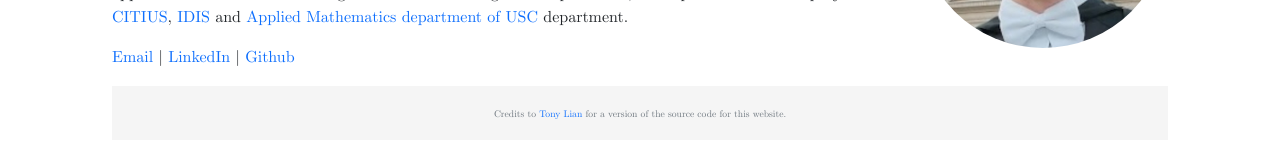
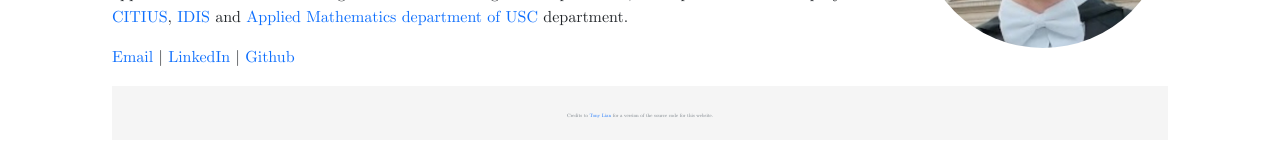
Before and after one commit to RoidaVinci/web, a Jekyll site: the page built from index.md, in a window 1280 px wide. Shown: the part 342-500 px from the top of the page. Built offline with Jekyll 4.4.1, drawn with Linux system fonts in a browser that asks for light colours.

Commit message:
Update style.scss

```diff
--- a/assets/style.scss
+++ b/assets/style.scss
@@ -126,5 +126,5 @@ a:active { text-decoration: none; }
 }
 
 .small-text {
-    font-size: 0.6rem; /* Adjust the size as needed */
+    font-size: 0.3rem; /* Adjust the size as needed */
 }
```
